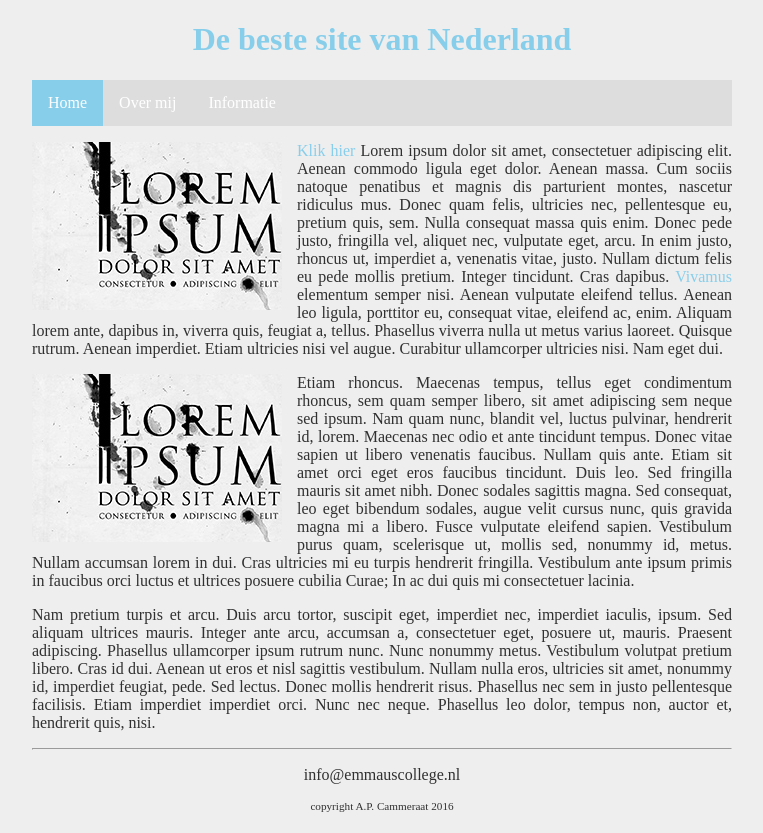
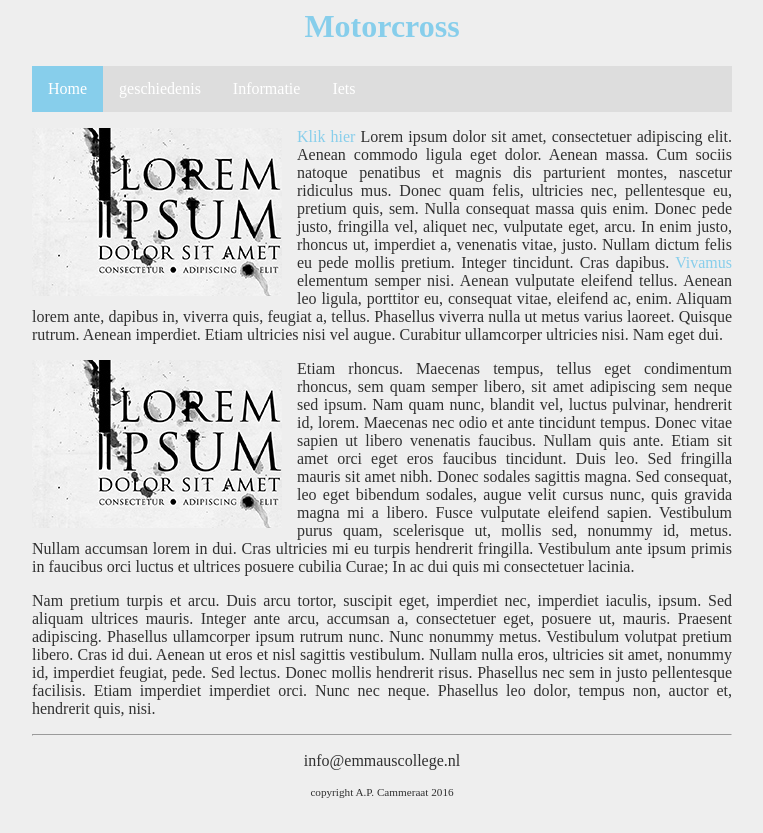
Before and after one commit to emmaus-4h/website-Aron156, a plain HTML site: page index.html in a window 1280 px wide. Shown: the whole page, without its empty margins (258-1021 px from the left). Drawn offline with Linux system fonts and the light colour scheme.

Commit message:
Update index.html
bonussssssssss

```diff
--- a/index.html
+++ b/index.html
@@ -1,23 +1,22 @@
-<!DOCTYPE html>
-
 <html>
 
 <head>
 	<link rel="stylesheet" href="style.css">
-        <title>Dit is een eenvoudige website</title>
+	<title>Motorcross</title>
 </head>
 
 <body>
 	<main>
 		<header>
-                <h1 id="hoofdtitel" class="belangrijk">De beste site van Nederland</h1>
+			<h1 id="hoofdtitel" class="belangrijk"> Motorcross</h1>
 		</header>
 
 		<nav>
 			<ul>
 				<li><a class="active" href="index.html">Home</a></li>
-                    <li><a href="overmij.html">Over mij</a></li>
+				<li><a href="geschiedenis.html">geschiedenis</a></li>
 				<li><a href="info.html">Informatie</a></li>
+        <li><a href="iets.html">Iets</a></li>
 			</ul>
 		</nav>
 
```
Lines whose indentation alone changed are shown as unchanged.
